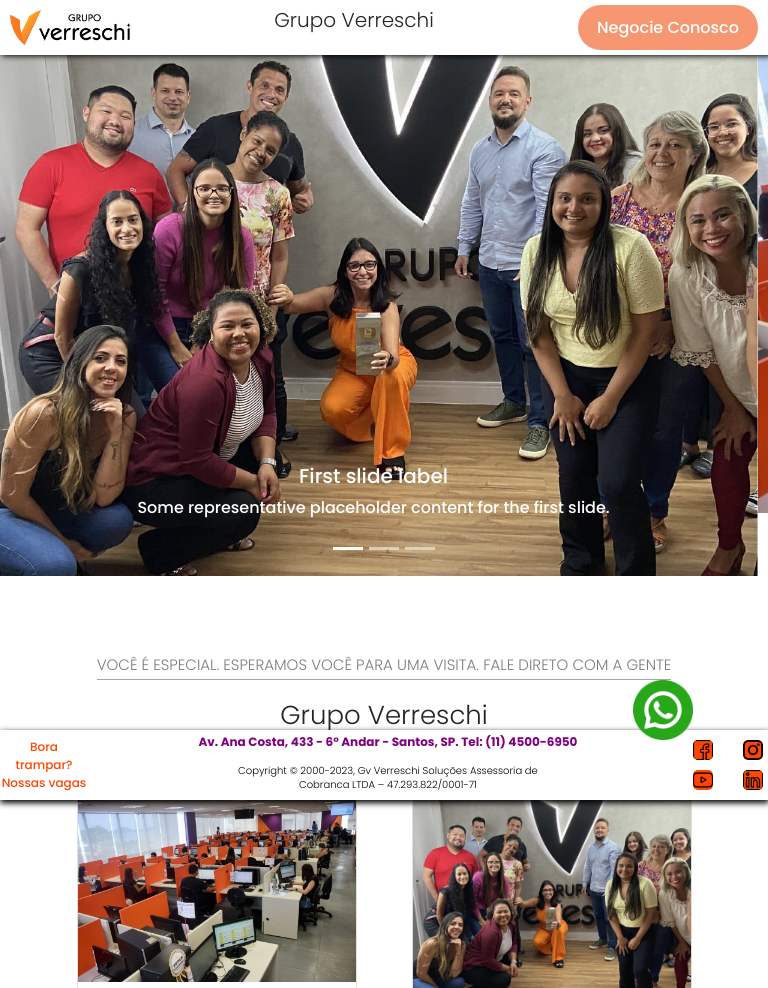
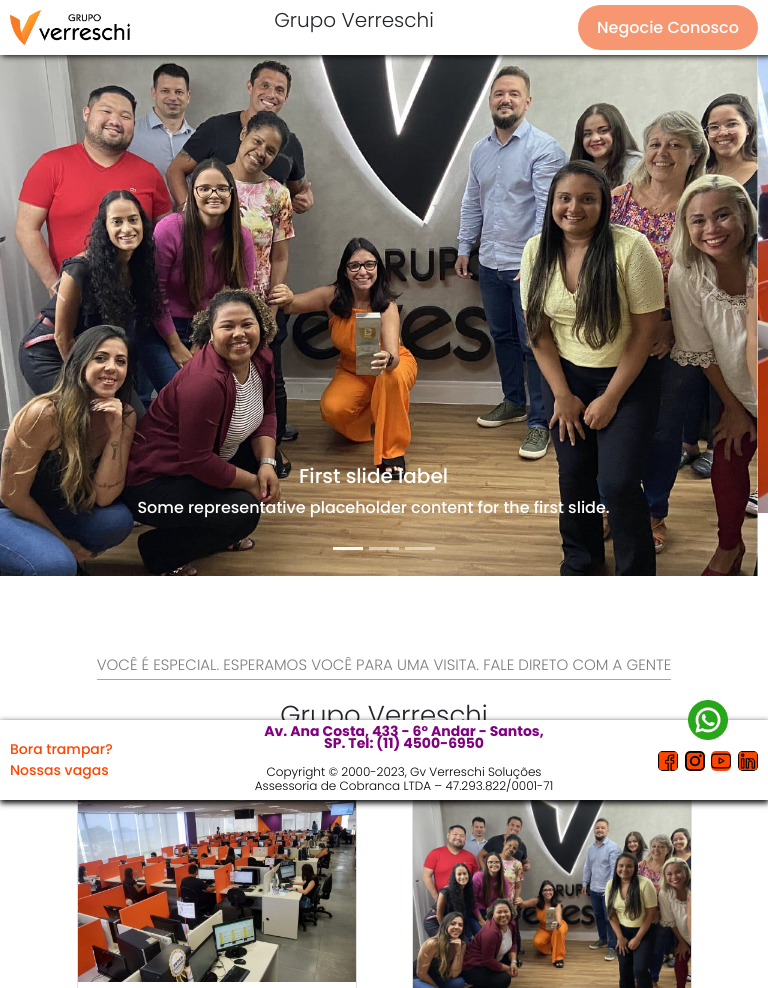
Before and after one commit to M4th3usao/projeto-verreschi, a plain HTML site: page index.html in a window 768 px wide. Shown: the top 988 px of the page. Drawn offline with nearby package versions, Linux system fonts and the light colour scheme.

Commit message:
ajustes adicionais no footes

```diff
--- a/styles/main.css
+++ b/styles/main.css
@@ -409,32 +409,37 @@
         height: 75%;
     }
 
+    #whatsapp-button{
+        width: 40px;
+        right: 40px;
+    }
+
     /* -=-=-=-=-=-=-Footer-=-=-=-=-=-=- */
 
-    #works{
-        font-size: 12px;
-        text-align: center;
+    #content-footer{
+        height: 80px;
+        padding: 10px;
     }
 
     #content-footer p{
-        font-size: 12px;
+        width: 300px;
     }
 
     #content-footer h3{
         width: 300px;
-        font-size: 10px;
     }
 
     #contacts{
-        flex-wrap: wrap;
-
+        width: 100px;
     }
 
     #contacts img{
         width: 20px;
-        margin: 5px;
-        border-radius: 5px;
-        /* padding: 10px; */
+    }
+
+    #works{
+        width: 140px;
+        font-size: 14px;
     }
 }
 @media screen and (max-width: 749px) {
@@ -495,6 +500,10 @@
         font-size: 18px;
         font-weight: 300;
         line-height: 39px;
+    }
+
+    #bar{
+        height: 120px;
     }
 
     #whatsapp-button{
```
